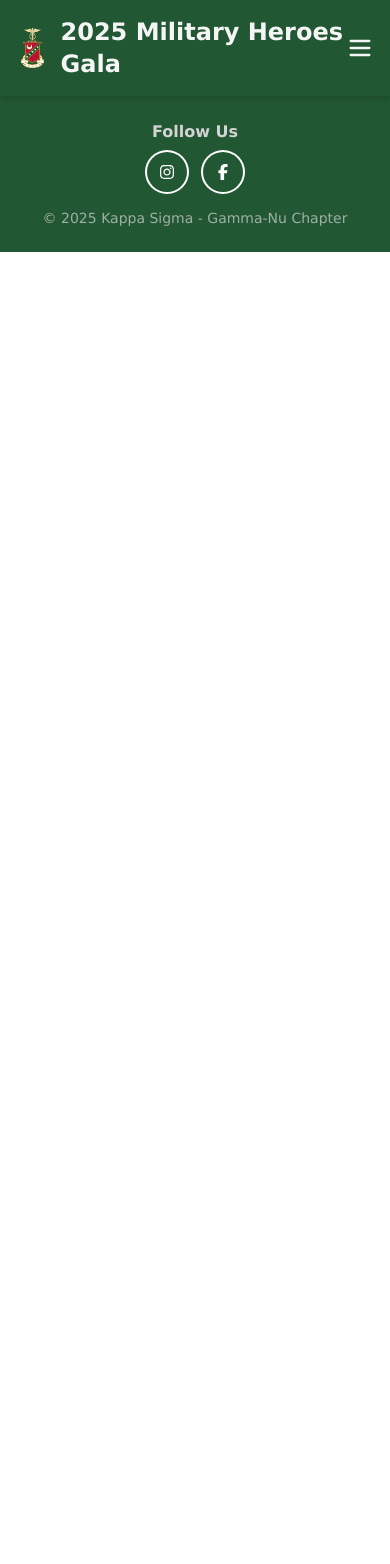
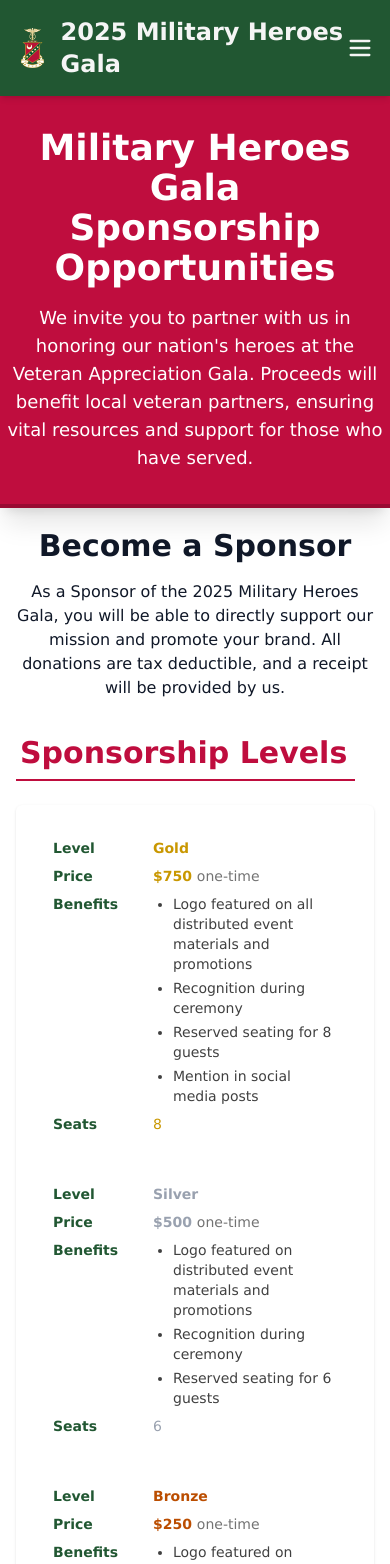
Before and after one commit to EliChapman/WU-Kappa-Sigma-Website, a React (Vite) app: page /sponsorship in a window 390 px wide. Before the commit this address led to /sponsorship-opportunities. Shown: the top 1564 px of the page. Before the commit the page ends 844 px from the top, so only its background shows below. Built offline with nearby package versions, Linux system fonts and the light colour scheme.

Commit message:
Finish updating content

```diff
--- a/src/App.jsx
+++ b/src/App.jsx
@@ -18,8 +18,8 @@ export default function App() {
         <Route path="/event" element={<Event />} />
         <Route path="/donate" element={<Donate />} />
         <Route path="/about" element={<About />} />
-        <Route path="/sponsorship" element={<Navigate to="/sponsorship-opportunities" replace />} />
-        <Route path="/sponsorship-opportunities" element={<SponsorshipOpportunities />} />
+        <Route path="/sponsorship" element={<SponsorshipOpportunities />} />
+        <Route path="/sponsorship-opportunities" element={<Navigate to="/sponsorship" replace />} />
         <Route path="*" element={<Home />} />
       </Routes>
       <Footer />
--- a/src/components/SectionBanners.jsx
+++ b/src/components/SectionBanners.jsx
@@ -55,11 +55,16 @@ export function FullBanner( {children, color, bannerOpacity=0} ) {
     )
 }
 
-export function PartialBanner( {children, fillColor=null, textColor='', imgURL=null, borderColor='', bannerOpacity=0} ) {
+export function PartialBanner( {children, fillColor=null, textColor='', imgURL=null, borderColor='', bannerOpacity=0, shadow=true} ) {
 
     const backgroundClass = fillColor
     ? bgColors[fillColor]
     : 'bg-cover bg-center';
+    const borderClass = borderColor == 'none' ? 'border-0' : 'border-2 ' + borderColors[borderColor];
+    const shadowClass = shadow ? 'shadow-xl' : '';
+
+
+    // If imgURL is provided, set it as background image
 
     const imgStyle = imgURL ? { backgroundImage: `url(${imgURL})` } : {};
 
@@ -70,9 +75,9 @@ export function PartialBanner( {children, fillColor=null, textColor='', imgURL=n
             mx-auto
             sm:max-w-screen md:max-w-9/10
             min-h-[25vh] md:min-h-[30vh]
-            shadow-xl
+            ${shadowClass}
             ${backgroundClass}
-            border-2 ${borderColors[borderColor]}
+            ${borderClass}
             flex items-center justify-center text-center px-4
             `}
             style={imgStyle}
--- a/src/index.css
+++ b/src/index.css
@@ -74,3 +74,48 @@ html, body, div {
 html::-webkit-scrollbar, ::-webkit-scrollbar, div::-webkit-scrollbar {
   display: none;               /* Chrome, Safari */
 }
+
+/* Responsive table: switch to stacked rows on small screens */
+@media (max-width: 640px) {
+  .responsive-table {
+    border: 0;
+  }
+  .responsive-table thead {
+    display: none;
+  }
+  .responsive-table tbody {
+    display: block;
+  }
+  .responsive-table tr {
+    display: block;
+    margin-bottom: 1rem;
+    border: 1px solid rgba(255,255,255,0.03);
+    border-radius: 0.5rem;
+    padding: 0.75rem;
+  }
+  /* Use a two-column grid inside each table cell: label (1fr) / value (2fr)
+     This keeps the label and content aligned even when content wraps. */
+  .responsive-table td {
+    display: grid;
+    grid-template-columns: 1fr 2fr; /* label 1/3, value 2/3 (proportional) */
+    gap: 0.5rem;
+    width: 100%;
+    align-items: start;
+    padding: 0.25rem 0.5rem;
+  }
+
+  /* Explicit target for the visible content inside the cell */
+  .responsive-table .td-value {
+    grid-column: 2;
+    width: 100%;
+    margin: 0;
+  }
+
+  .responsive-table td::before {
+    content: attr(data-label);
+    font-weight: 600;
+    color: var(--color-KS_green);
+    grid-column: 1;
+    white-space: nowrap;
+  }
+}
--- a/src/pages/Donate.jsx
+++ b/src/pages/Donate.jsx
@@ -20,7 +20,7 @@ export default function Donate() {
       </section>
 
       {/* Final CTA */}
-      <PartialBanner fillColor={'green'} textColor={'text-white'} borderColor={'black'}>
+      <PartialBanner fillColor={'green'} textColor={'text-white'} borderColor={'none'}>
         <h2 className="text-2xl font-bold mb-4">Every dollar matters.</h2>
         <p className="mb-6 max-w-2xl mx-auto">
           Whether you're giving $5 or $50, your donation goes directly to helping real veterans in our community and beyond.
--- a/src/pages/Sponsorship Opportunities.jsx
+++ b/src/pages/Sponsorship Opportunities.jsx
@@ -1,3 +1,112 @@
+import { FullBanner } from "../components/SectionBanners";
+import { PartialBanner } from "../components/SectionBanners";
+
 export default function SponsorshipOpportunities() {
-    return
+    const tiers = [
+        {
+            name: 'Gold',
+            price: '$750',
+            seats: 8,
+            benefits: [
+                'Logo featured on all distributed event materials and promotions',
+                'Recognition during ceremony',
+                'Reserved seating for 8 guests',
+                'Mention in social media posts'
+            ],
+
+            textColorClass: 'text-KS_gold'
+        },
+        {
+            name: 'Silver',
+            price: '$500',
+            seats: 6,
+            benefits: [
+                'Logo featured on distributed event materials and promotions',
+                'Recognition during ceremony',
+                'Reserved seating for 6 guests'
+            ],
+            textColorClass: 'text-gray-400'
+        },
+        {
+            name: 'Bronze',
+            price: '$250',
+            seats: 4,
+            benefits: [
+                'Logo featured on distributed event materials and promotions',
+                'Recognition during ceremony',
+                'Reserved seating for 4 guests'
+            ],
+            textColorClass: 'text-amber-700'
+        }
+    ];
+
+    return (
+        <main id='sponsorship' className="">
+            <FullBanner color='scarlet'>
+                <h1 className="text-4xl md:text-5xl font-bold">Military Heroes Gala</h1>
+                <h1 className="text-4xl md:text-5xl font-bold">Sponsorship Opportunities</h1>
+                <p className="mt-4 text-lg md:text-2xl max-w-xl mx-auto">
+                    We invite you to partner with us in honoring our nation's heroes at the
+                    Veteran Appreciation Gala. Proceeds will benefit local veteran partners,
+                    ensuring vital resources and support for those who have served.
+                </p>
+            </FullBanner>
+
+            <PartialBanner borderColor="none" shadow={false}>
+                <h2 className="text-3xl font-bold mb-4">Become a Sponsor</h2>
+                <p className="mb max-w-2xl mx-auto">
+                    As a Sponsor of the 2025 Military Heroes Gala,
+                    you will be able to directly support our mission
+                    and promote your brand. All donations are tax
+                    deductible, and a receipt will be provided by us.
+                </p>
+            </PartialBanner>
+
+            <section aria-labelledby="sponsorship-heading" className="max-w-6xl mx-auto px-4 pt-4 pb-10 shadow-xl">
+                <h2 id="sponsorship-heading" className="text-3xl font-bold text-KS_scarlet mb-6 border-b-2 border-KS_scarlet pb-2 pl-1 pr-2 w-fit">Sponsorship Levels</h2>
+
+                    <div className="overflow-x-auto bg-white dark:bg-neutral-900 rounded-md p-4 shadow-sm">
+                        <table className="min-w-full text-sm text-left responsive-table">
+                            <caption className="sr-only">Sponsorship levels and benefits</caption>
+                            <thead>
+                                <tr className="text-KS_scarlet">
+                                    <th scope="col" className="px-4 py-2">Level</th>
+                                    <th scope="col" className="px-4 py-2">Price</th>
+                                    <th scope="col" className="px-4 py-2">Benefits</th>
+                                    <th scope="col" className="px-4 py-2">Seats</th>
+                                </tr>
+                            </thead>
+                            <tbody>
+                                {tiers.map((t) => (
+                    <tr key={t.name} className="border-t border-neutral-800 align-top">
+                        <td data-label="Level" className={`px-4 py-3 font-semibold w-40 ${t.textColorClass}`}><span className="td-value">{t.name}</span></td>
+                        <td data-label="Price" className={`py-3 font-extrabold ${t.textColorClass}`}><span className="td-value">{t.price} <span className="text-sm font-normal text-neutral-500">one-time</span></span></td>
+                                        <td data-label="Benefits" className="px-4 py-3 text-neutral-700 dark:text-neutral-300">
+                                          <div className="td-value">
+                                            <ul className="list-disc pl-5 space-y-1">
+                                                {t.benefits.map((b, i) => (
+                                                    <li key={i}>{b}</li>
+                                                ))}
+                                            </ul>
+                                          </div>
+                                        </td>
+                                        <td data-label="Seats" className={`px-4 py-3 text-sm ${t.textColorClass}`}><span className="td-value">{t.seats}</span></td>
+                                    </tr>
+                                ))}
+                            </tbody>
+                        </table>
+                    </div>
+
+                <div className="text-sm text-neutral-600 bg-neutral-50 dark:bg-neutral-800 p-4 rounded-md">
+                    <strong>Recognition for All Sponsors:</strong> Logo placement on all flyers, programs, and digital materials. Acknowledgement at the ceremony by event hosts; public thank-you in post-event recap.
+                </div>
+            </section>
+
+            <section className="py-10 px-6 max-w-4xl mx-auto text-lg text-center space-y-4">
+                <h2 className="text-2xl font-bold mb-0">To confirm your sponsorship or learn more, please contact:</h2>
+                <h2 className="text-2xl">Keegan Sharp <span className="font-bold text-KS_scarlet">785-409-8780</span> or Kacey Cattoor <span className="font-bold text-KS_scarlet">785-272-1616</span></h2>
+                <p>Together, we can make this Gala a meaningful celebration for those who have given so much!</p>
+            </section>
+        </main>
+    )
 };
```
